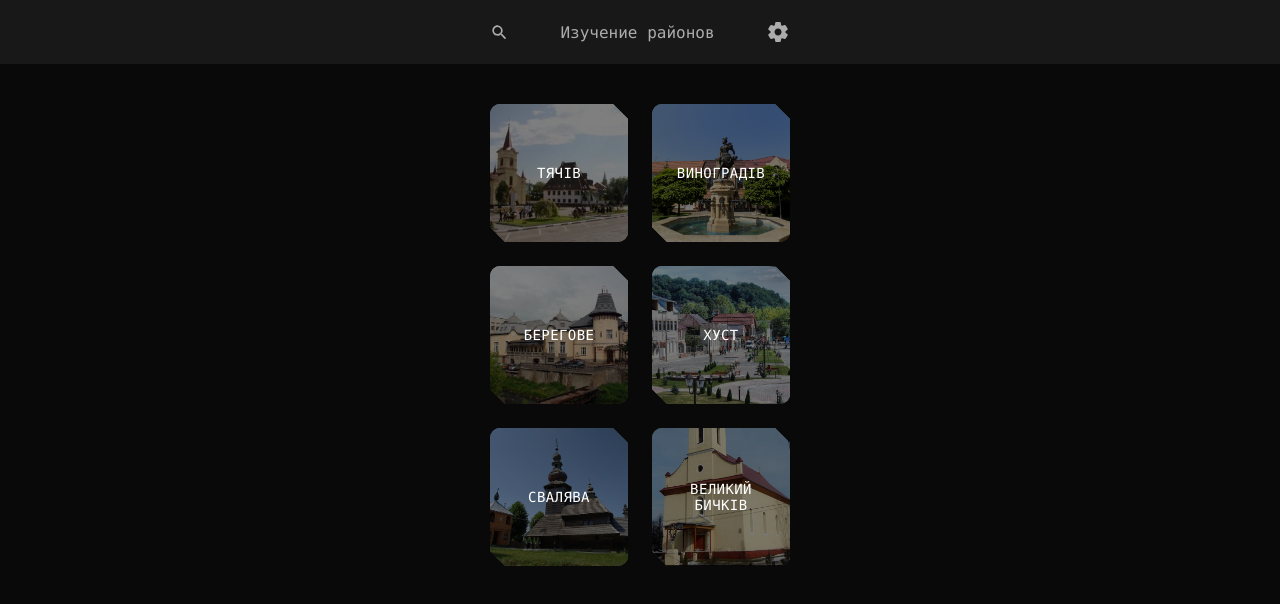
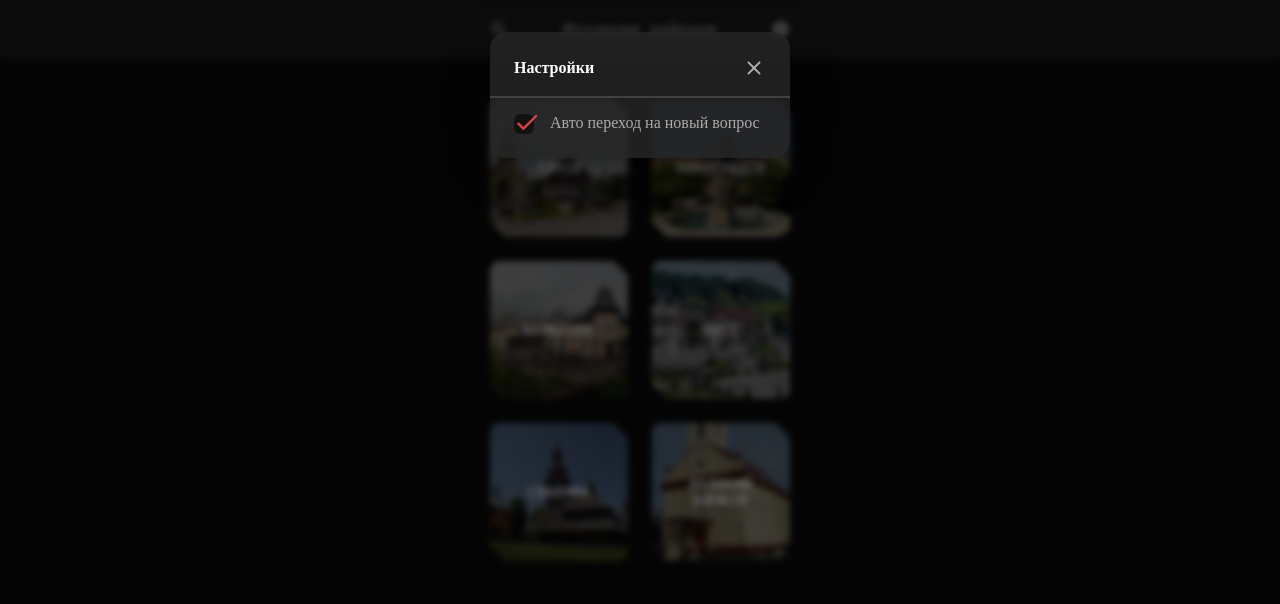
Before and after one commit to CzarOfScripts/game-learning-routes, a React (Create React App) app: page / in a window 1280 px wide. Shown: the top 604 px of the page. Built offline with nearby package versions, Linux system fonts and the light colour scheme.

Commit message:
added settings modal and add "auto next question" in settings

```diff
--- a/src/App.tsx
+++ b/src/App.tsx
@@ -1,33 +1,51 @@
 import SearchRoundedIcon from "@mui/icons-material/SearchRounded";
 import SettingsRoundedIcon from "@mui/icons-material/SettingsRounded";
 import { Box } from "@mui/material";
+import SettingsModal from "Settings.modal";
 import Game from "components/Game";
 import ScoreScreen from "components/ScoreScreen";
 import SelectCity from "components/SelectCity";
 import Wrapper from "components/Wrapper";
 import { CitiesNameType } from "data/data";
-import { Dispatch, ReactNode, SetStateAction, createContext, useLayoutEffect, useState } from "react";
+import { Dispatch, SetStateAction, createContext, useLayoutEffect, useState } from "react";
 import { getLocalStorage, setLocalStorage } from "utils/localStorage";
 
 interface IAppContext
 {
-	selectedCity: CitiesNameType | null,
-	setSelectedCity: Dispatch<SetStateAction<CitiesNameType | null>>,
+	selectedCity: CitiesNameType | null;
+	setSelectedCity: Dispatch<SetStateAction<CitiesNameType | null>>;
 
-	result: [ number, number ] | null,
-	setResult: Dispatch<SetStateAction<[ number, number ]>>,
+	result: [ number, number ] | null;
+	setResult: Dispatch<SetStateAction<[ number, number ]>>;
 
-	isShowResult: boolean,
-	setIsShowResult: Dispatch<SetStateAction<boolean>>,
+	isShowResult: boolean;
+	setIsShowResult: Dispatch<SetStateAction<boolean>>;
 
-	timer: [ startTime: Date, endTime: Date ] | null,
+	timer: [ startTime: Date, endTime: Date ] | null;
 	setTimer: Dispatch<SetStateAction<[ startTime: Date, endTime: Date ] | null>>;
+
+	settings: ISettings;
+	setSettings: Dispatch<SetStateAction<ISettings>>;
 }
+
+interface ISettings
+{
+	/**
+	 * @default true
+	 */
+	autoNextQuestion: boolean;
+}
+
+const defaultSettings: ISettings =
+{
+	autoNextQuestion: true
+};
 
 export const AppContext = createContext<IAppContext>({} as IAppContext);
 
 function App()
 {
+	const [ isShowSettings, setIsShowSettings ] = useState<boolean>(true);
 	const [ selectedCity, setSelectedCity ] = useState<CitiesNameType | null>(() =>
 	{
 		const store = getLocalStorage<CitiesNameType | null>("game-selectedCity");
@@ -54,6 +72,12 @@ function App()
 			? [ new Date(store[ 0 ]), new Date(store[ 1 ]) ]
 			: null;
 	});
+	const [ settings, setSettings ] = useState<ISettings>(() =>
+	{
+		const store = getLocalStorage<ISettings>("game-settings");
+
+		return Object.assign({}, defaultSettings, store);
+	});
 
 	// Effects
 	useLayoutEffect(() =>
@@ -76,13 +100,19 @@ function App()
 		setLocalStorage("game-timer", timer);
 	}, [ timer ]);
 
+	useLayoutEffect(() =>
+	{
+		setLocalStorage("game-settings", settings);
+	}, [ settings ]);
+
 	// Render
 	return (
 		<AppContext.Provider value={{
 			selectedCity, setSelectedCity,
 			result, setResult,
 			isShowResult, setIsShowResult,
-			timer, setTimer
+			timer, setTimer,
+			settings, setSettings
 		}}>
 			<Box
 				className="header"
@@ -99,7 +129,28 @@ function App()
 				<Wrapper sx={{ display: "flex", gap: "24px", justifyContent: "space-between", alignItems: "center" }}>
 					<SearchRoundedIcon sx={{ fontSize: "19px" }} />
 					<span style={{ flexGrow: 1, textAlign: "center" }}>Изучение районов</span>
+					<Box
+						component="button"
+						onClick={() => setIsShowSettings(true)}
+						sx={{
+							border: "unset",
+							background: "unset",
+							height: "19px",
+							width: "19px",
+
+							"& svg":
+							{
+								fontSize: "19px",
+								color: "#ACACAC"
+							},
+							"&:hover svg":
+							{
+								color: "#FFFFFF"
+							}
+						}}
+					>
 						<SettingsRoundedIcon />
+					</Box>
 				</Wrapper>
 			</Box>
 
@@ -125,6 +176,11 @@ function App()
 					}
 				</Wrapper>
 			</Box>
+
+			<SettingsModal
+				open={isShowSettings}
+				onClose={() => setIsShowSettings(false)}
+			/>
 		</AppContext.Provider>
 	);
 }
--- /dev/null
+++ b/src/Settings.modal.tsx
@@ -0,0 +1,51 @@
+import { AppContext } from "App";
+import CheckboxStyled from "components/CheckboxStyled";
+import DialogStyled from "components/DialogStyled";
+import { ChangeEvent, useContext } from "react";
+
+export interface ISettingsModalProps
+{
+	/**
+	 * @default false
+	 */
+	open: boolean;
+	onClose(event: {}, reason: "backdropClick" | "escapeKeyDown" | "closeButton"): void;
+	[ prop: string ]: any;
+}
+
+function SettingsModal({ open = false, onClose, ...props }: ISettingsModalProps)
+{
+	const AppCtx = useContext(AppContext);
+
+	// Handles
+	function onChangeCheckbox(settingName: keyof typeof AppCtx[ "settings" ])
+	{
+		return (_event: ChangeEvent<HTMLInputElement>, checked: boolean) =>
+		{
+			AppCtx.setSettings((prevState) =>
+			{
+				return Object.assign({}, prevState, { [ settingName ]: checked });
+			});
+		};
+	}
+
+	//
+	return (
+		<DialogStyled
+			open={open}
+			onClose={onClose}
+			title="Настройки"
+			{...props}
+		>
+			<CheckboxStyled
+				label="Авто переход на новый вопрос"
+				checkboxProps={{
+					checked: AppCtx.settings.autoNextQuestion,
+					onChange: onChangeCheckbox("autoNextQuestion")
+				}}
+			/>
+		</DialogStyled>
+	);
+}
+
+export default SettingsModal;
--- a/src/components/Game/index.tsx
+++ b/src/components/Game/index.tsx
@@ -181,7 +181,10 @@ function Game()
 		setSelectedAnswer(value);
 
 		clearTimeout(timerIdRef.current);
-		timerIdRef.current = setTimeout(() => nextQuestion(value), AUTO_NEXT_QUESTION_TIME);
+		if (AppCtx.settings.autoNextQuestion === true)
+		{
+			timerIdRef.current = setTimeout(() => nextQuestion(value), AUTO_NEXT_QUESTION_TIME);
+		}
 	}
 
 	function nextQuestion(answer?: string)
```
